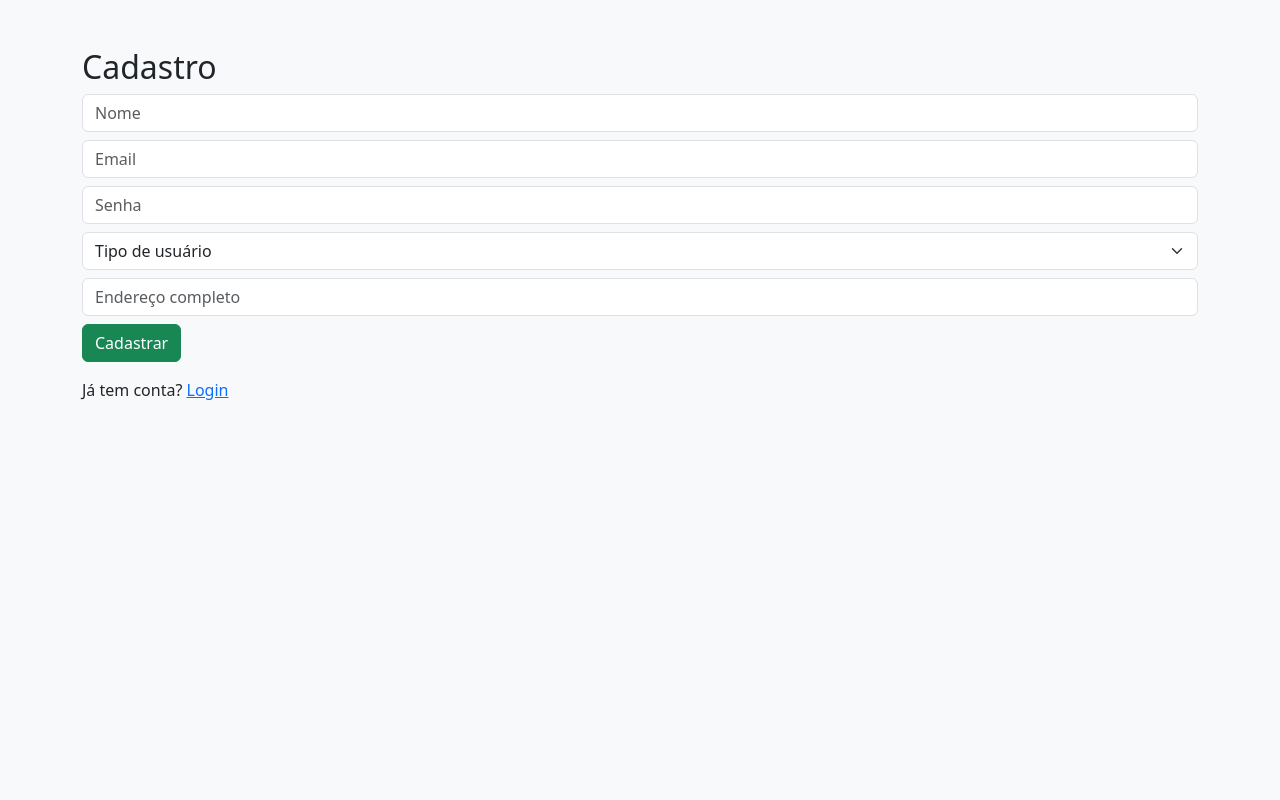
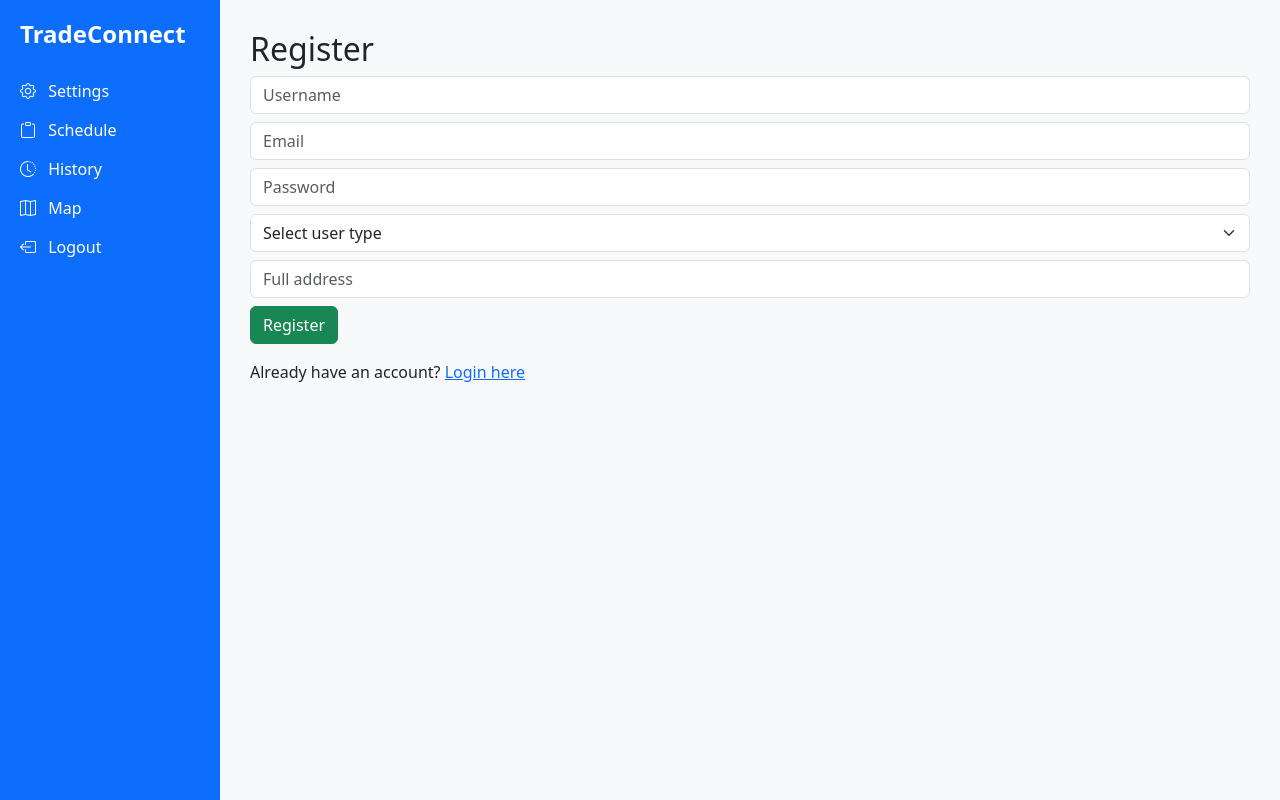
Before and after one commit to CleitoSilva/tradeconnect-api, a Flask app: page /register in a window 1280 px wide. Run offline with Flask 3, Linux system fonts and the light colour scheme; some libraries are stand-ins or nearby versions.

Commit message:
update coding poblem

```diff
--- a/app/__init__.py
+++ b/app/__init__.py
@@ -9,7 +9,7 @@ def create_app():
     app = Flask(__name__)
 
     app.config['SECRET_KEY'] = 'segredo123'
-    app.config['SQLALCHEMY_DATABASE_URI'] = 'sqlite:///database.db'
+    app.config['SQLALCHEMY_DATABASE_URI'] = 'mssql+pyodbc://localhost/tradeconnect?driver=ODBC+Driver+17+for+SQL+Server&trusted_connection=yes'
     app.config['SQLALCHEMY_TRACK_MODIFICATIONS'] = False
 
     db.init_app(app)
--- a/app/models.py
+++ b/app/models.py
@@ -37,6 +37,8 @@ class Service(db.Model):
     client_id = db.Column(db.Integer, db.ForeignKey('users.id'), nullable=False)
 
     address = db.Column(db.String(255), nullable=True)
+    latitude = db.Column(db.Float)
+    longitude = db.Column(db.Float)
 
 
 # 🧾 Log model
--- a/app/routes.py
+++ b/app/routes.py
@@ -78,7 +78,7 @@ def register():
         db.session.add(new_user)
         db.session.commit()
 
-        flash("Conta criada com sucesso! Faça o login.")
+        flash("Account created successfully! Please log in.")  # 🔁 Alterado para inglês
         return redirect(url_for('main.login'))
 
     return render_template('register.html')
@@ -99,20 +99,24 @@ def schedule_service():
         description = request.form['description']
         date = request.form['date']
         time = request.form['time']
-        address = request.form['address']  # ✅ pega o endereço
+        address = request.form['address']
+        latitude = request.form.get('latitude')  # 🧭 PEGA COORDENADAS DO FORM
+        longitude = request.form.get('longitude')
 
         new_service = Service(
             description=description,
             date=date,
             time=time,
-            address=address,  # ✅ salva no banco
+            address=address,
+            latitude=latitude if latitude else None,
+            longitude=longitude if longitude else None,
             client_id=current_user.id
         )
 
         db.session.add(new_service)
         db.session.commit()
 
-        # 🔔 Notifica os profissionais ativos
+        # 🔔 Notifica os profissionais
         professionals = User.query.filter_by(role='Professional', is_active=True).all()
         for prof in professionals:
             notification = Notification(
@@ -121,8 +125,8 @@ def schedule_service():
             )
             db.session.add(notification)
 
-        # 📝 Log
-        log = Log(action=f"{current_user.username} scheduled a service at {address} on {date} {time}")
+        # 📝 Log único (✔️ corrigido)
+        log = Log(action=f"{current_user.username} scheduled a service at {address} on {date} at {time}")
         db.session.add(log)
 
         db.session.commit()
@@ -253,18 +257,21 @@ def mark_notifications_read():
     flash("All notifications marked as read.")
     return redirect(url_for('main.dashboard_professional'))
 
+# Profile
+# 🔧 EDIT PROFILE
 @main.route('/edit_profile', methods=['GET', 'POST'])
 @login_required
 def edit_profile():
-    if current_user.role != 'Professional':
-        flash("Acesso negado.")
-        return redirect(url_for('main.dashboard_professional'))
+    # Allow both Client and Professional roles
+    if current_user.role not in ['Client', 'Professional']:
+        flash("Access denied.")
+        return redirect(url_for('main.login'))
 
     if request.method == 'POST':
         address = request.form['address']
         current_user.address = address
 
-        # 🗺 Obtem coordenadas via API do Google Maps
+        # 🌍 Get coordinates using Google Maps API
         api_key = 'AIzaSyBVoEt5W58vz-76LWwftrIHww4FBnvGVmo'
         geocode_url = f"https://maps.googleapis.com/maps/api/geocode/json?address={address}&key={api_key}"
         response = requests.get(geocode_url).json()
@@ -274,9 +281,9 @@ def edit_profile():
             current_user.latitude = location['lat']
             current_user.longitude = location['lng']
             db.session.commit()
-            flash("Endereço salvo com sucesso!")
+            flash("Location updated successfully!")
         else:
-            flash("Erro ao localizar o endereço. Verifique e tente novamente.")
+            flash("Could not find location. Please check the address.")
 
     return render_template('edit_profile.html', user=current_user)
 
@@ -296,3 +303,44 @@ def map_professionals():
     ])
 
     return render_template("map_professionals.html", professionals_json=professionals_json)
+
+@main.route('/map_services')
+@login_required
+def map_services():
+    if current_user.role not in ['Professional', 'Client']:
+        return redirect(url_for('main.dashboard_client'))
+
+    services = Service.query.filter(
+        Service.latitude.isnot(None),
+        Service.longitude.isnot(None)
+    ).all()
+
+    services_json = json.dumps([
+        {
+            "id": s.id,
+            "description": s.description,
+            "date": s.date,
+            "time": s.time,
+            "address": s.address,
+            "latitude": s.latitude,
+            "longitude": s.longitude
+        }
+        for s in services
+    ])
+
+    return render_template("map_services.html", services_json=services_json)
+
+
+# History
+@main.route('/history')
+@login_required
+def history():
+    if current_user.role == 'Client':
+        services = Service.query.filter_by(client_id=current_user.id).order_by(Service.date.desc()).all()
+    elif current_user.role == 'Professional':
+        services = Service.query.order_by(Service.date.desc()).all()
+    else:
+        flash("Access denied.")
+        return redirect(url_for('main.login'))
+
+    return render_template('history.html', services=services)
--- a/app/templates/base.html
+++ b/app/templates/base.html
@@ -1,19 +1,65 @@
 <!DOCTYPE html>
-<html lang="pt-br">
+<html lang="en">
 <head>
     <meta charset="UTF-8">
     <title>TradeConnect</title>
     <meta name="viewport" content="width=device-width, initial-scale=1.0">
     <link href="https://cdn.jsdelivr.net/npm/bootstrap@5.3.0/dist/css/bootstrap.min.css" rel="stylesheet">
+    <link href="https://cdn.jsdelivr.net/npm/bootstrap-icons@1.10.5/font/bootstrap-icons.css" rel="stylesheet">
+    <style>
+        body {
+            margin: 0;
+            padding: 0;
+            display: flex;
+            height: 100vh;
+        }
+        .sidebar {
+            width: 220px;
+            background-color: #0d6efd;
+            color: #fff;
+            padding: 20px;
+        }
+        .sidebar h4 {
+            color: white;
+            font-weight: bold;
+            margin-bottom: 30px;
+        }
+        .sidebar a {
+            display: block;
+            color: white;
+            text-decoration: none;
+            margin: 15px 0;
+        }
+        .sidebar a:hover {
+            text-decoration: underline;
+        }
+        .sidebar i {
+            margin-right: 8px;
+        }
+        .content {
+            flex: 1;
+            padding: 30px;
+            background-color: #f8f9fa;
+            overflow-y: auto;
+        }
+    </style>
 </head>
-<body class="bg-light">
-    <div class="container mt-5">
+<body>
+    <div class="sidebar">
+        <h4>TradeConnect</h4>
+        <a href="{{ url_for('main.edit_profile') }}"><i class="bi bi-gear"></i> Settings</a>
+        <a href="{{ url_for('main.schedule_service') }}"><i class="bi bi-clipboard"></i> Schedule</a>
+        <a href="{{ url_for('main.history') }}"><i class="bi bi-clock-history"></i> History</a>
+        <a href="{{ url_for('main.map_services') }}"><i class="bi bi-map"></i> Map</a>
+        <a href="{{ url_for('main.logout') }}"><i class="bi bi-box-arrow-left"></i> Logout</a>
+    </div>
+
+    <div class="content">
         {% with messages = get_flashed_messages() %}
             {% if messages %}
                 <div class="alert alert-warning">{{ messages[0] }}</div>
             {% endif %}
         {% endwith %}
-
         {% block content %}{% endblock %}
     </div>
 </body>
--- a/app/templates/register.html
+++ b/app/templates/register.html
@@ -1,42 +1,40 @@
 {% extends 'base.html' %}
 {% block content %}
-<h2>Cadastro</h2>
+<h2>Register</h2>
 
 <form method="POST">
-    <input class="form-control mb-2" name="username" placeholder="Nome" required>
+  <input class="form-control mb-2" name="username" placeholder="Username" required>
   <input class="form-control mb-2" name="email" placeholder="Email" required>
-    <input class="form-control mb-2" name="password" type="password" placeholder="Senha" required>
+  <input class="form-control mb-2" name="password" type="password" placeholder="Password" required>
 
   <select name="role" class="form-select mb-2" required>
-        <option value="">Tipo de usuário</option>
-        <option value="Client">Cliente</option>
-        <option value="Professional">Profissional</option>
+    <option value="">Select user type</option>
+    <option value="Client">Client</option>
+    <option value="Professional">Professional</option>
+    <option value="Admin">Admin</option>
   </select>
 
-    <!-- NOVO: Endereço -->
-    <input class="form-control mb-2" id="address" name="address" placeholder="Endereço completo" required>
-
-    <!-- NOVO: Campos escondidos para lat/lng -->
+  <input class="form-control mb-2" id="address" name="address" placeholder="Full address" required>
   <input type="hidden" id="latitude" name="latitude">
   <input type="hidden" id="longitude" name="longitude">
 
-    <button class="btn btn-success">Cadastrar</button>
+  <button class="btn btn-success">Register</button>
 </form>
 
-<p class="mt-3">Já tem conta? <a href="{{ url_for('main.login') }}">Login</a></p>
+<p class="mt-3">Already have an account? <a href="{{ url_for('main.login') }}">Login here</a></p>
 
-<!-- 🔌 Google Maps Places API -->
+<!-- 🌍 Google Maps API - Places Autocomplete -->
 <script
   src="https://maps.googleapis.com/maps/api/js?key=AIzaSyBVoEt5W58vz-76LWwftrIHww4FBnvGVmo&libraries=places&callback=initAutocomplete"
-  async defer
-></script>
+  async defer>
+</script>
 
 <script>
   function initAutocomplete() {
     const input = document.getElementById("address");
     const autocomplete = new google.maps.places.Autocomplete(input);
+
     autocomplete.addListener("place_changed", function () {
-
       const place = autocomplete.getPlace();
       if (place.geometry) {
         document.getElementById("latitude").value = place.geometry.location.lat();
```
Also changed, not shown: app/templates/dashboard_client.html (+7 -1 lines), app/templates/dashboard_professional.html (+12 -4 lines), app/templates/edit_profile.html (+11 -8 lines), app/templates/history.html (added, +31 -0 lines), app/templates/map_professionals.html (+7 -5 lines), app/templates/map_services.html (added, +50 -0 lines), app/templates/schedule_service.html (+23 -14 lines). Lines whose indentation alone changed are shown as unchanged.
